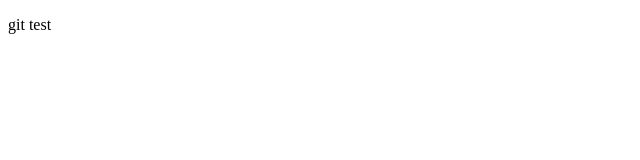
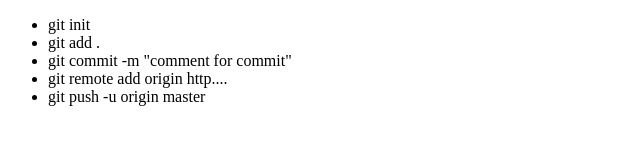
Before and after one commit to muhon94/connecting_local_project_with_github, a plain HTML site: page index.html in a window 1280 px wide. Shown: the whole page, without its empty margins (0-640 px from the left). Drawn offline with Linux system fonts and the light colour scheme.

Commit message:
second commit

```diff
--- a/index.html
+++ b/index.html
@@ -4,6 +4,13 @@
 	<title>git test</title>
 </head>
 <body>
-<p>git test</p>
+
+<ul>
+	<li>git init</li>
+	<li>git add . </li>
+	<li>git commit -m "comment for commit"</li>
+	<li>git remote add origin http....</li>
+	<li>git push -u origin master</li>
+</ul>
 </body>
 </html>
```
